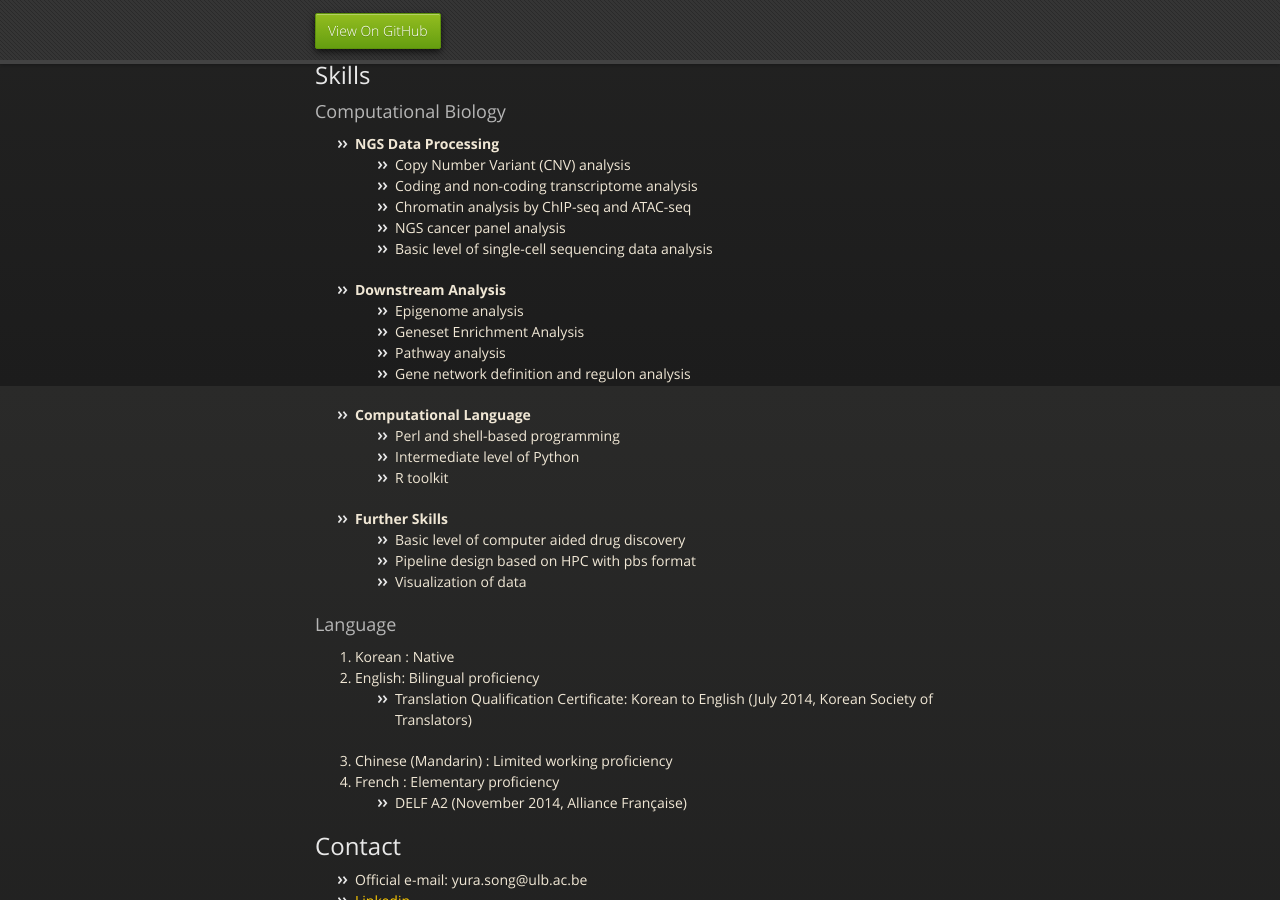
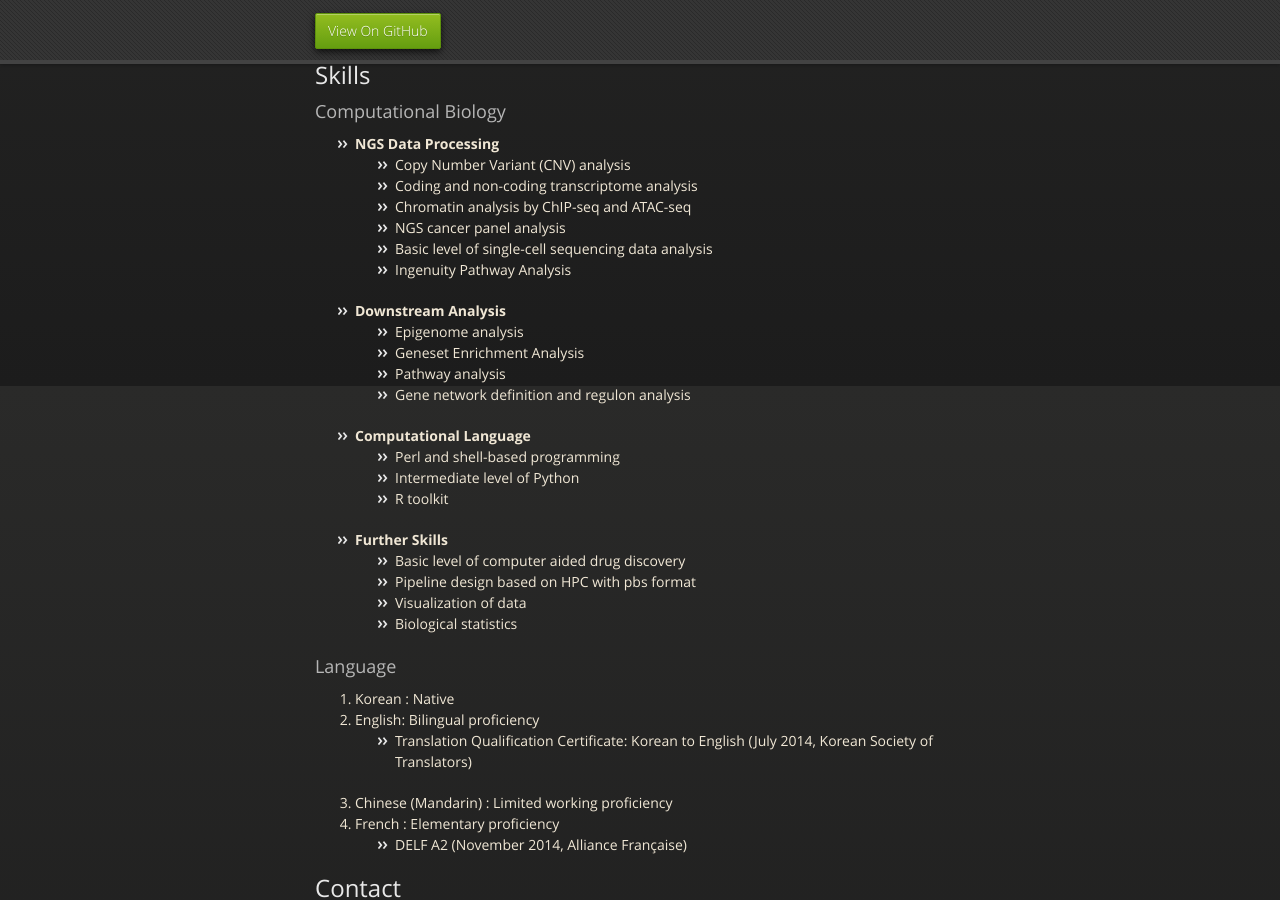
Before and after one commit to yurasong/yurasong.github.io, a Jekyll site: the page built from index.md, in a window 1280 px wide and 900 px high, scrolled down 5014 px. Built offline with Jekyll 4.4.1, drawn with Linux system fonts in a browser that asks for light colours; our own code applies the rules of GitHub Pages for plain Markdown files.

Commit message:
Update index.md

```diff
--- a/index.md
+++ b/index.md
@@ -210,6 +210,7 @@ My ultimate goal of studying bioinformatics and cancer biology is finding the ne
   - Chromatin analysis by ChIP-seq and ATAC-seq
   - NGS cancer panel analysis
   - Basic level of single-cell sequencing data analysis
+  - Ingenuity Pathway Analysis
 
 - **Downstream Analysis**
   - Epigenome analysis
@@ -226,6 +227,7 @@ My ultimate goal of studying bioinformatics and cancer biology is finding the ne
   - Basic level of computer aided drug discovery
   - Pipeline design based on HPC with pbs format
   - Visualization of data
+  - Biological statistics
 
 ### Language
 
```
